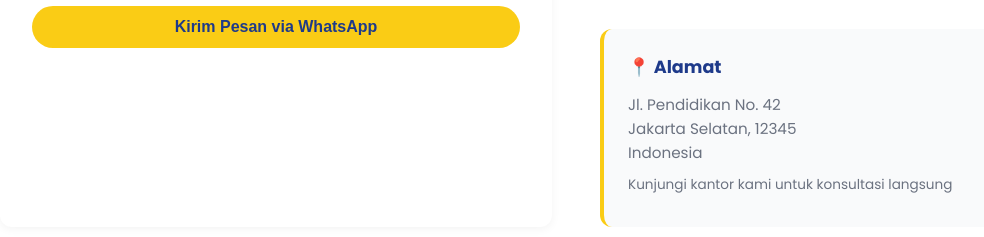
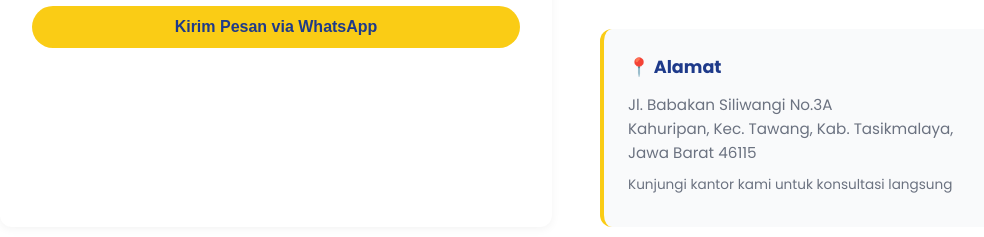
Before and after one commit to SenorKhilqi/Bimbel-Enspire-Learning, a plain HTML site: page contact.html in a window 1280 px wide. Shown: the part 1516-1753 px from the top of the page, without its empty margins (64-1048 px from the left). Drawn offline with Linux system fonts and the light colour scheme.

Commit message:
finallll

```diff
--- a/contact.html
+++ b/contact.html
@@ -191,9 +191,9 @@
         <div class="info-card">
           <h4>📍 Alamat</h4>
           <p>
-            Jl. Pendidikan No. 42<br>
-            Jakarta Selatan, 12345<br>
-            Indonesia
+            Jl. Babakan Siliwangi No.3A<br>
+            Kahuripan, Kec. Tawang, Kab. Tasikmalaya,<br>
+            Jawa Barat 46115
           </p>
           <p style="font-size: 0.85rem; color: #6B7280; margin-top: 0.5rem;">
             Kunjungi kantor kami untuk konsultasi langsung
```
